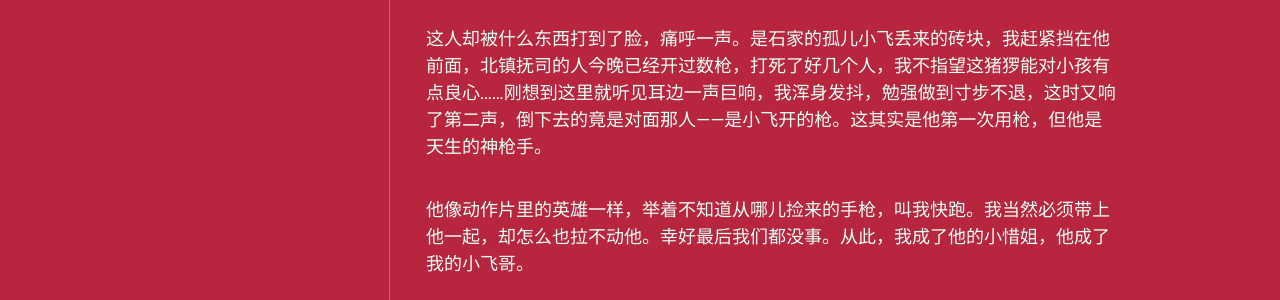
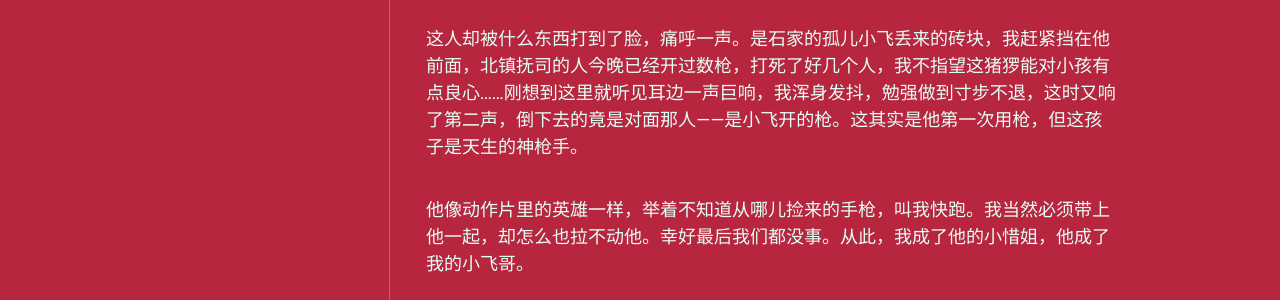
Before and after one commit to scatterdclouds/scatterdclouds.github.io, a Jekyll site: the page built from _posts/2024-03-23-makinganewworld.md, in a window 1280 px wide. Shown: the part 1039-1339 px from the top of the page. Built offline with Jekyll 4.4.1, drawn with Linux system fonts in a browser that asks for light colours; nearby versions of some CDN libraries; some web fonts are replaced; comment, search, counter and statistics services are not loaded.

Commit message:
Update 2024-03-23-makinganewworld.md

```diff
--- a/_posts/2024-03-23-makinganewworld.md
+++ b/_posts/2024-03-23-makinganewworld.md
@@ -17,7 +17,7 @@ comments: true
 
 不过讲到最后几句时，终于还是被打断了，北镇抚司的人之前就已经几次试图冲散聚集的人群，这下终于成功。在我方才念那讲稿的时候，就已经有人盯上了我，朝这边围了过来。那人手里拿着警棍，我其实很怕，但别人就在我身后，我又不能让开，只能梗着脖子站在那儿，等他一棒子抡下来。
 
-这人却被什么东西打到了脸，痛呼一声。是石家的孤儿小飞丢来的砖块，我赶紧挡在他前面，北镇抚司的人今晚已经开过数枪，打死了好几个人，我不指望这猪猡能对小孩有点良心……刚想到这里就听见耳边一声巨响，我浑身发抖，勉强做到寸步不退，这时又响了第二声，倒下去的竟是对面那人——是小飞开的枪。这其实是他第一次用枪，但他是天生的神枪手。
+这人却被什么东西打到了脸，痛呼一声。是石家的孤儿小飞丢来的砖块，我赶紧挡在他前面，北镇抚司的人今晚已经开过数枪，打死了好几个人，我不指望这猪猡能对小孩有点良心……刚想到这里就听见耳边一声巨响，我浑身发抖，勉强做到寸步不退，这时又响了第二声，倒下去的竟是对面那人——是小飞开的枪。这其实是他第一次用枪，但这孩子是天生的神枪手。
 
 他像动作片里的英雄一样，举着不知道从哪儿捡来的手枪，叫我快跑。我当然必须带上他一起，却怎么也拉不动他。幸好最后我们都没事。从此，我成了他的小惜姐，他成了我的小飞哥。
 
```
